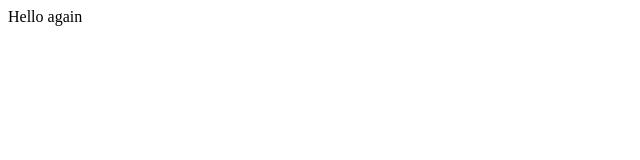
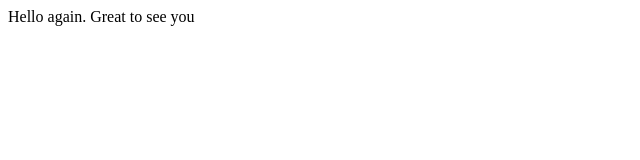
Before and after one commit to bobbiehand/repo-draft, a plain HTML site: page index.html in a window 1280 px wide. Shown: the whole page, without its empty margins (0-640 px from the left). Drawn offline with Linux system fonts and the light colour scheme.

Commit message:
added to index.html

```diff
--- a/index.html
+++ b/index.html
@@ -1 +1 @@
-<div>Hello again</div>
+<div>Hello again. Great to see you</div>
```
